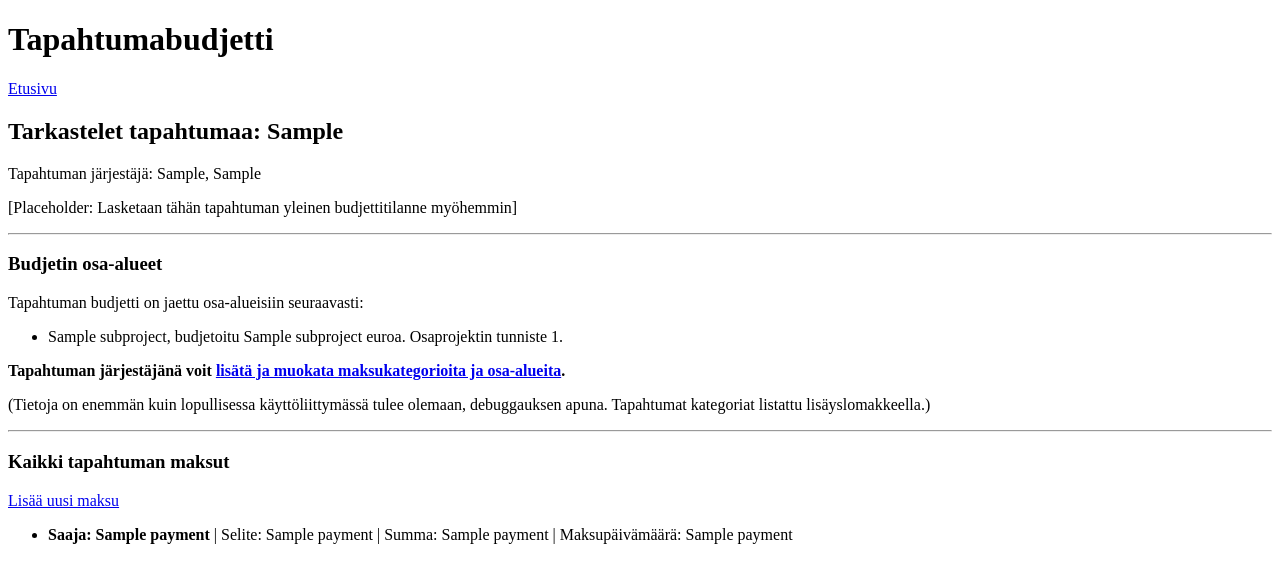
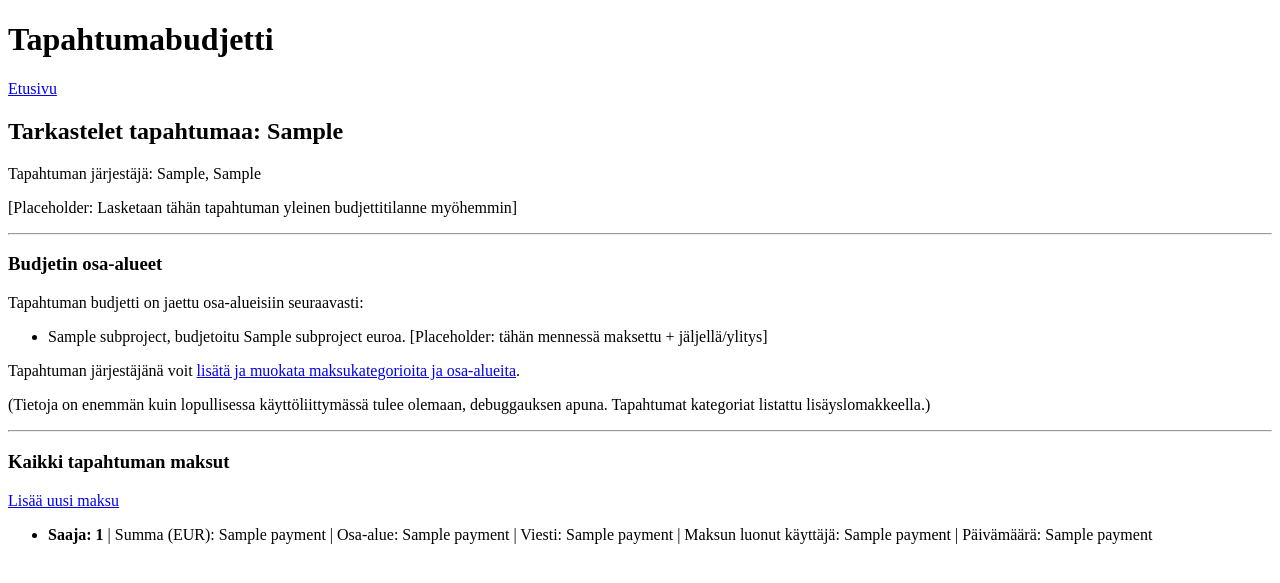
Before and after one commit to sallasal/Tapahtumabudjetti, a Flask app: template templates/project.html in a window 1280 px wide. Shown: the top 583 px of the page. Run offline with Flask 2, Linux system fonts and the light colour scheme; the template is opened without the code that fills it: most values are stand-ins (such as "Sample title", 1, 10 or a date in 2020).

Commit message:
Join + add users and subcategories to payment list

```diff
--- a/payments.py
+++ b/payments.py
@@ -15,7 +15,7 @@ def add_payment(recipient,total,paymentsubproject,category_list,date,message):
     return True
 
 def list_payments(project_id):
-    sql = "SELECT id, userid, subproject, recipient, message, total, date FROM payments WHERE subproject IN (SELECT id FROM subprojects WHERE project=:project_id)"
+    sql = "SELECT p.recipient, p.message, p.total, p.date, users.name, s.name FROM payments p LEFT JOIN users ON users.id=p.userid LEFT JOIN subprojects s ON s.id=p.subproject WHERE subproject IN (SELECT id FROM subprojects WHERE project=:project_id)"
     result = db.session.execute(sql, {"project_id":project_id})
     payment_list = result.fetchall()
     return payment_list
--- a/templates/createpayment.html
+++ b/templates/createpayment.html
@@ -1,7 +1,8 @@
 {% extends "layout.html" %}
 
 {% block content %}
-<h3>Lisää uusi maksu</h3>
+<h2>Lisää uusi maksu tapahtumaan {{ project_information[1] }}</h2>
+<p><a href="/project/{{ project_information[0] }}">Palaa takaisin tapahtuman sivulle</a></p>
 <form action="/addpayment" method="POST">
 <input type="hidden" name="project_id" value="{{ project_information[0] }}" />
 <p>Saaja: <input type="text" name="recipient" /></p>
--- a/templates/project.html
+++ b/templates/project.html
@@ -10,11 +10,11 @@
 <p>Tapahtuman budjetti on jaettu osa-alueisiin seuraavasti:</p>
 <ul>
   {% for subproject in subproject_list %}
-    <li>{{ subproject[1] }}, budjetoitu {{ subproject[2] }} euroa. Osaprojektin tunniste {{ subproject[0] }}.</li>
+    <li>{{ subproject[1] }}, budjetoitu {{ subproject[2] }} euroa. [Placeholder: tähän mennessä maksettu + jäljellä/ylitys]</li>
   {% endfor %}
 </ul>
 
-<strong>Tapahtuman järjestäjänä voit <a href="/editsubprojects/{{ project_information[0] }}">lisätä ja muokata maksukategorioita ja osa-alueita</a>.</strong>
+Tapahtuman järjestäjänä voit <a href="/editsubprojects/{{ project_information[0] }}">lisätä ja muokata maksukategorioita ja osa-alueita</a>.
 <p>(Tietoja on enemmän kuin lopullisessa käyttöliittymässä tulee olemaan, debuggauksen apuna. Tapahtumat kategoriat listattu lisäyslomakkeella.)</p>
 
 <hr>
@@ -22,7 +22,7 @@
 <p><a href="/createpayment/{{ project_information[0] }}">Lisää uusi maksu</a></p>
 <ul>
   {% for payment in payment_list %}
-    <li><p><strong>Saaja: {{ payment[3] }}</strong> | Selite: {{ payment[4] }} | Summa: {{ payment[5] }} | Maksupäivämäärä: {{ payment[6] }}</p></li>
+    <li><p><strong>Saaja: {{ payment[0] }}</strong> | Summa (EUR): {{ payment[2] }} | Osa-alue: {{ payment[5] }} | Viesti: {{ payment[1] }} | Maksun luonut käyttäjä: {{ payment[4] }} | Päivämäärä: {{ payment[3] }}</p></li>
   {% endfor %}
 </ul>
 {% endblock %}
```
